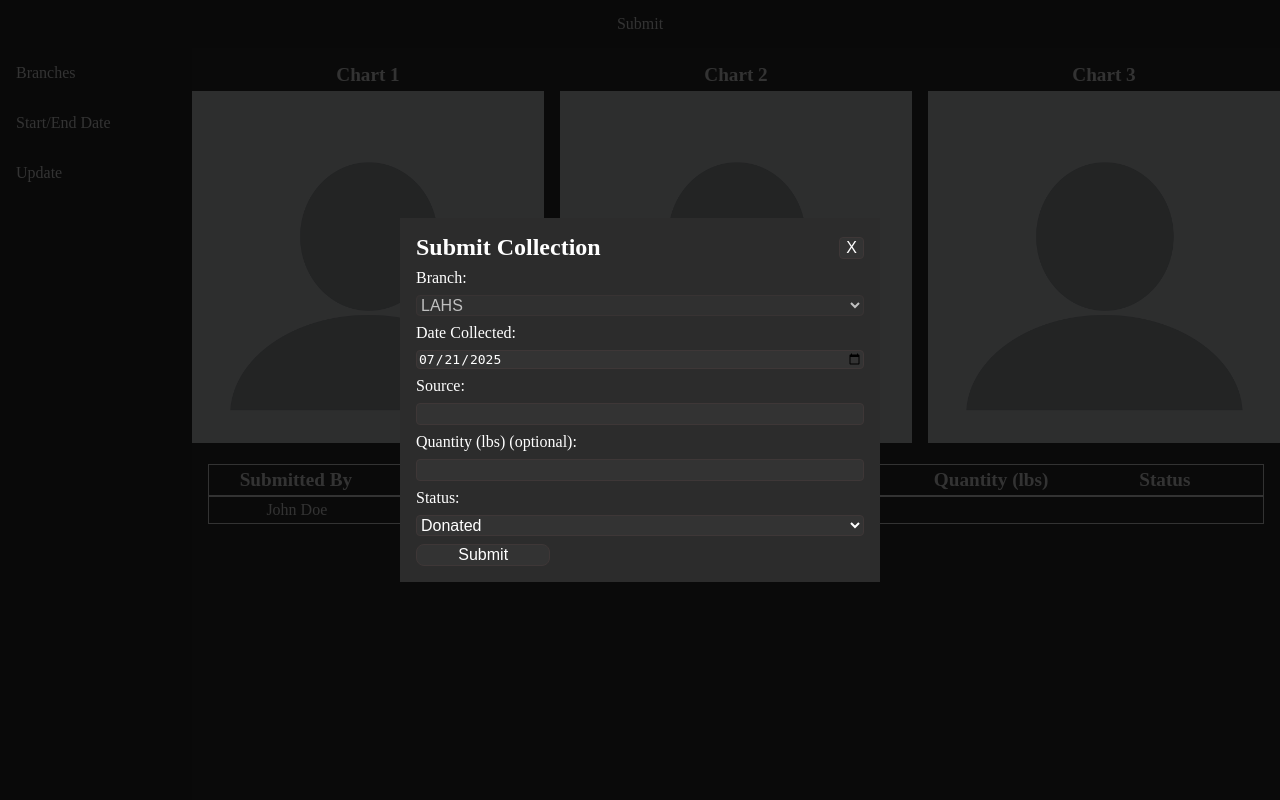
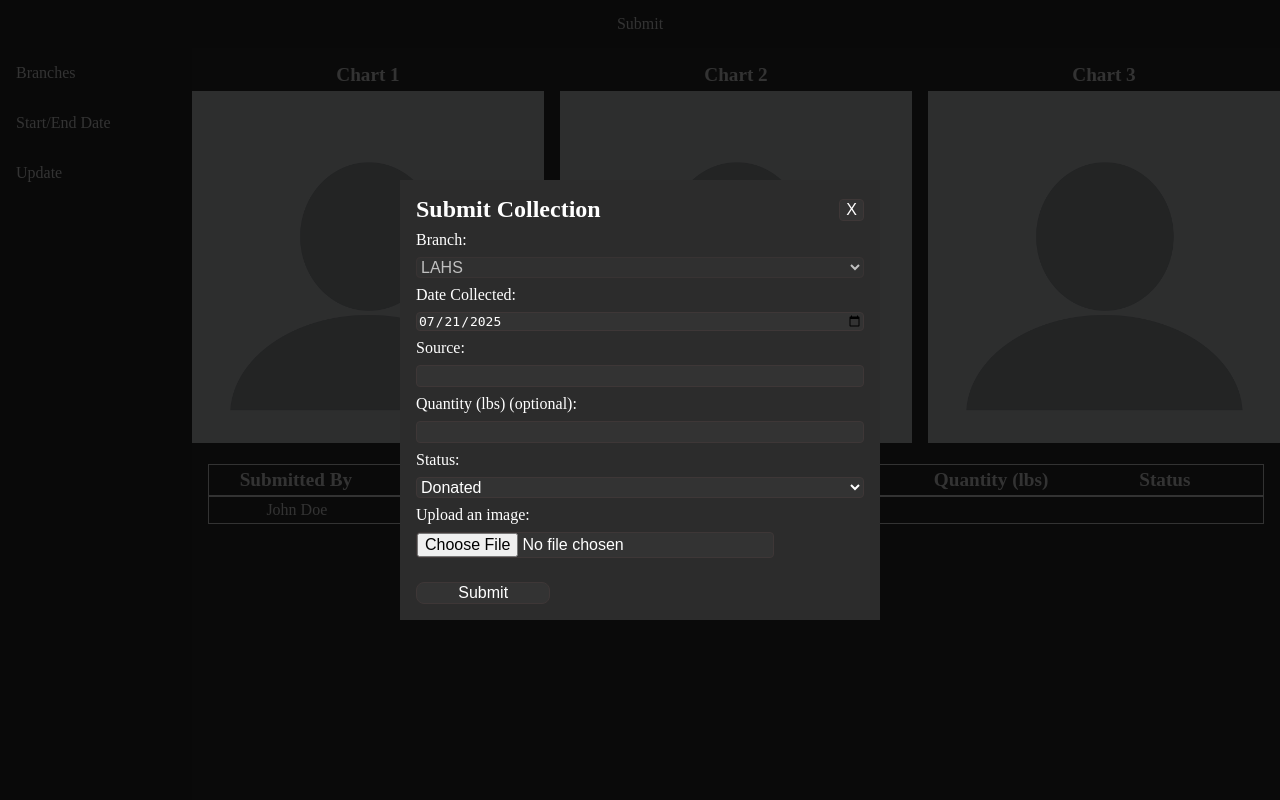
Before and after one commit to EmmetAVS/Food4All-Dev, a FastAPI app: template templates/view_collections.html in a window 1280 px wide, after a click on "Submit". Run offline with FastAPI, Linux system fonts and the light colour scheme; the template is opened without the code that fills it, so the values that code supplies are empty.

Commit message:
add support for (re)uploading images to collection lists

```diff
--- a/database.py
+++ b/database.py
@@ -2,6 +2,7 @@ import json
 import time
 from threading import Lock
 import hashlib
+from typing import Optional
 
 class Database:
     def __init__(self, filename: str = 'database.json'):
@@ -160,7 +161,7 @@ class Collection:
     """
 
     @staticmethod
-    def create_collection(db: Database, token: str, branch: str, timestamp: int, source: str, quantity: int, status: str):
+    def create_collection(db: Database, token: str, branch: str, timestamp: int, source: str, quantity: int, status: str, image: Optional[str] = None):
 
         if not status or status not in ["donated", "collected", "planned"]:
             raise Exception("Invalid status")
@@ -183,7 +184,8 @@ class Collection:
             "time": timestamp,
             "source": source,
             "quantity": quantity,
-            "status": status
+            "status": status,
+            "image": image
         }
 
         collections = db.get("collections")
--- a/main.py
+++ b/main.py
@@ -37,6 +37,7 @@ class CreateCollectionRequest(BaseModel):
     source: str
     quantity: int
     status: str
+    image: Optional[str] = None
 
 class UpdateCollectionRequest(BaseModel):
     branch: Optional[str] = None
@@ -44,6 +45,7 @@ class UpdateCollectionRequest(BaseModel):
     source: Optional[str] = None
     quantity: Optional[int] = None
     status: Optional[str] = None
+    image: Optional[str] = None
 
 class UpdateUserRequest(BaseModel):
     new_username: Optional[str] = None
@@ -242,7 +244,7 @@ async def api_create_collection(CCR: CreateCollectionRequest, request: Request,
         if not user['is_admin'] and CCR.branch != user['branch']:
             return JSONResponse(content={"status": "error", "message": "Unauthorized to create collection in this branch"}, status_code=403)
 
-        collection = Collection.create_collection(request.app.state.db, token, CCR.branch, CCR.timestamp, CCR.source, CCR.quantity, CCR.status)
+        collection = Collection.create_collection(request.app.state.db, token, CCR.branch, CCR.timestamp, CCR.source, CCR.quantity, CCR.status, image=CCR.image)
         return JSONResponse(content={"status": "success", "collection": collection})
     except Exception as e:
         print(e)
@@ -266,9 +268,10 @@ async def api_update_collection(collection_id: str, UCR: UpdateCollectionRequest
     if not collection:
         return JSONResponse(content={"status": "error", "message": "Collection not found"}, status_code=404)
 
-    for key in UCR.model_dump().keys():
-        if UCR.model_dump()[key] is not None:
-            collection[key] = UCR.model_dump()[key]
+    dump = UCR.model_dump()
+    for key in dump.keys():
+        if dump[key] is not None:
+            collection[key] = dump[key]
     db.set(["collections", collection_id], collection)
 
     return JSONResponse(content={"status": "success", "collection": collection})
--- a/static/scripts/view_collections.js
+++ b/static/scripts/view_collections.js
@@ -42,6 +42,7 @@ function animateOpenModal(m) {
     const source = document.getElementById("collectionSubmitSource");
     const quantity = document.getElementById("collectionSubmitQuantity");
     const status = document.getElementById("collectionSubmitStatus");
+    const image = document.getElementById("imageUpload");
 
     date.value = new Date().toISOString().split("T")[0];
     source.value = "";
@@ -53,9 +54,12 @@ function animateOpenModal(m) {
     source.disabled = false;
     quantity.disabled = false;
     status.disabled = false;
+    image.disabled = false;
+    image.value = "";
     document.getElementById("modalSubmit").disabled = false;
     document.getElementById("modalSubmit").onclick = () => modalClose("use");
     document.getElementById("modalDelete").style.display = "none";
+    document.getElementById("imageUploadLabel").innerText = `Upload an image:`;
 }
 
 function animateCloseModal(m) {
@@ -105,7 +109,10 @@ function modalClose(str) {
     let quantity = document.getElementById("collectionSubmitQuantity").value;
     if (quantity <= 0 || quantity == "") quantity = -1; // -1 means N/A
     const status = document.getElementById("collectionSubmitStatus").value;
+    let image = null;
+    const imageFile = document.getElementById("imageUpload").files[0];
 
+    const processRequest = () => {
         if (!branch || !date || !source || !status) {
             animateMessage("Please fill in all fields", "red");
             return;
@@ -122,7 +129,8 @@ function modalClose(str) {
                     timestamp: (new Date(date)).getTime(),
                     source: source,
                     quantity: quantity,
-                status: status
+                    status: status,
+                    image: image ? image : null
                 })
             }
             ).then(response => {
@@ -146,7 +154,8 @@ function modalClose(str) {
                     time: (new Date(date)).getTime(),
                     source: source,
                     quantity: quantity,
-                status: status
+                    status: status,
+                    image: image ? image : null
                 })
             }
             ).then(response => {
@@ -160,8 +169,22 @@ function modalClose(str) {
                 }
             });
         }
+        animateCloseModal(modal);
+    }
 
-    animateCloseModal(modal);
+    if (imageFile) {
+        const reader = new FileReader();
+
+        reader.onload = function (e) {
+            image = e.target.result ? e.target.result : null;
+            console.log(image);
+            processRequest();
+        };
+
+        reader.readAsDataURL(imageFile);
+    } else {
+        processRequest();
+    }
 }
 
 function modalOpen(collectionID) {
@@ -174,6 +197,7 @@ function modalOpen(collectionID) {
     const source = document.getElementById("collectionSubmitSource")
     const quantity = document.getElementById("collectionSubmitQuantity")
     const status = document.getElementById("collectionSubmitStatus")
+    const image = document.getElementById("imageUpload");
 
     branch.value = collections[collectionID].branch;
     date.value = new Date(collections[collectionID].time).toISOString().split("T")[0];
@@ -185,11 +209,13 @@ function modalOpen(collectionID) {
     source.disabled = disabled;
     quantity.disabled = disabled;
     status.disabled = disabled;
+    image.disabled = disabled;
     document.getElementById("modalSubmit").disabled = disabled;
     document.getElementById("modalSubmit").onclick =  () => modalClose(collectionID);
     document.getElementById("modalDelete").style.display = "";
     document.getElementById("modalDelete").onclick = () => modalDelete(collectionID);
     document.getElementById("modalDelete").disabled = disabled;
+    document.getElementById("imageUploadLabel").innerText = `Upload an image ${collections[collectionID].image ? "(Uploaded)" : "(None uploaded)"}:`;
 
     document.getElementById("modalTitle").innerText = `${disabled ? "View" : "Edit"} Collection`;
 }
@@ -386,6 +412,12 @@ async function getBranches() {
 
 async function main() {
 
+    document.getElementById("modal").onclick = (e) => {
+        if (e.target.id == "modal") {
+            modalClose('ignore');
+        }
+    }
+
     response = await fetch ("/api/me")
     if (!response.ok) {
         animateMessage("Failed to load user data", "red");
--- a/static/styles/main.css
+++ b/static/styles/main.css
@@ -316,14 +316,28 @@ input[type=number] {
 }
 
 .modal-footer-buttons button {
-  text-align: center;
-  width: 30%;
-  border: solid 1px var(--border);
-  border-radius: 8px;
+    text-align: center;
+    width: 30%;
+    border: solid 1px var(--border);
+    border-radius: 8px;
 }
 
 .modal-footer-buttons {
+    margin-top: 1rem;
+    display: flex;
+    justify-content: space-between;
+    align-items: center;
+}
+
+.image-upload-form {
+    display: flex;
+    flex-direction: column;
+    gap: 0.5rem;
+}
+
+.image-upload-form input {
+  width: 80%;
   display: flex;
-  justify-content: space-between;
   align-items: center;
+  justify-content: center;
 }
--- a/templates/view_collections.html
+++ b/templates/view_collections.html
@@ -107,6 +107,10 @@
                     <option value="collected">Collected</option>
                     <option value="planned">Planned</option>
                 </select>
+                <form id="imageUploadForm" class="image-upload-form">
+                    <label id="imageUploadLabel" for="file">Upload an image:</label>
+                    <input id="imageUpload" type="file" name="image" accept="image/*" required>
+                </form>
                 <div class="modal-footer-buttons">
                     <button id="modalSubmit" onclick="modalClose('use')">Submit</button>
                     <button id="modalDelete" onclick="modalDelete('')" style="display: none">Delete</button>
```
Lines whose indentation alone changed are shown as unchanged.
